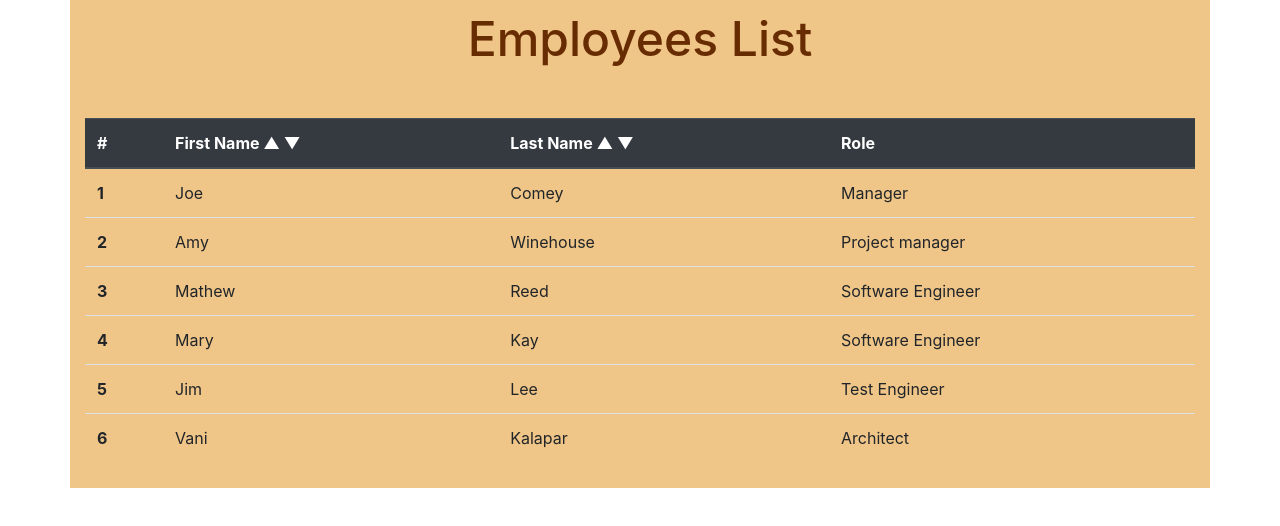
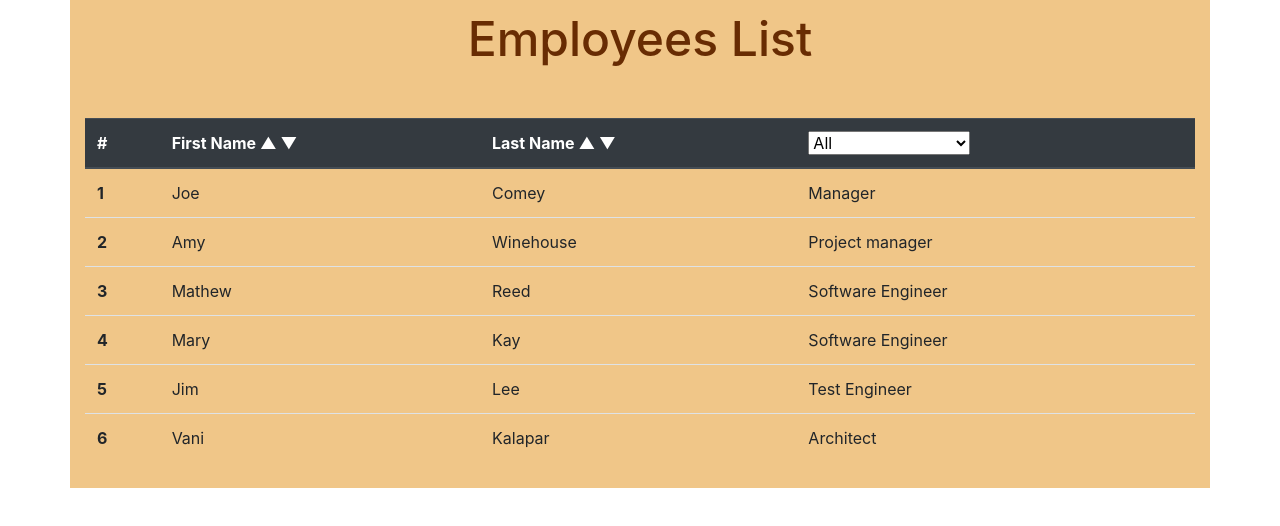
Before and after one commit to vkalaparthy/react-employee-directory, a React (Create React App) app: page / in a window 1280 px wide. Shown: the top 526 px of the page. Built offline with nearby package versions, Linux system fonts and the light colour scheme.

Commit message:
Added seelct-options for role to filtered search

```diff
--- a/src/App.js
+++ b/src/App.js
@@ -9,7 +9,16 @@ class App extends Component {
   state = {
     show: false,
     empid: 0,
-    employees
+    employees,
+    roles: []
+  }
+
+  componentDidMount() {
+    let roleArray = [];
+    this.state.employees.forEach(emp => {
+      roleArray.push(emp.role);
+    });
+    this.setState({ roles: [...new Set(roleArray)]});
   }
 
   // Sort the employees by first name
@@ -83,6 +92,16 @@ class App extends Component {
     this.setState({ show: false });
   };
 
+  showOnlyOfRole = (value) => {
+    // console.log("Show only Role based: " + value);
+    let allEmployees = employees;
+    this.setState({ employees: allEmployees });
+    if ( value !== "All" ) {
+      const newEmpList = allEmployees.filter(emp => emp.role === value);
+      this.setState({ employees: newEmpList });
+    }
+  };
+
   render() {
     return (
       <Container>
@@ -90,10 +109,12 @@ class App extends Component {
         {!this.state.show && (
           <EmployeeTable
             employees={this.state.employees}
+            roles={this.state.roles}
             sortByFirstNameAscend={this.sortByFirstNameAscend}
             sortByFirstNameDesc={this.sortByFirstNameDesc}
             sortByLastNameAscend={this.sortByLastNameAscend}
             sortByLastNameDesc={this.sortByLastNameDesc}
+            showOnlyOfRole={this.showOnlyOfRole}
             sortById={this.sortById}
             showCard={this.showCard}
           />
--- a/src/components/EmployeesTable/index.js
+++ b/src/components/EmployeesTable/index.js
@@ -15,7 +15,18 @@ function EmployeesTable(props) {
             <span className="sort" onClick={() => props.sortByLastNameAscend()}> &#9650; </span>
             <span className="sort" onClick={() => props.sortByLastNameDesc()}> &#9660; </span>
           </th>
-          <th scope="col" key="role"> Role </th>
+          <th scope="col" key="role">
+          <div>
+              <div>
+                <select onChange={(event) => props.showOnlyOfRole(event.target.value)}>
+                  <option value="All" key="all" >All</option>
+                  {props.roles.map(role => (
+                    <option value={role} key={role}>{role}</option>
+                  ))}
+                </select>
+              </div>
+            </div>
+          </th>
           {/* <th scope="col" key="phone">Phone</th>
           <th scope="col" key="email">Email</th> */}
         </tr>
```
Also changed, not shown: public/assets/EmpList.JPG, 1 other file (tests, documents, lock files or other folders).
